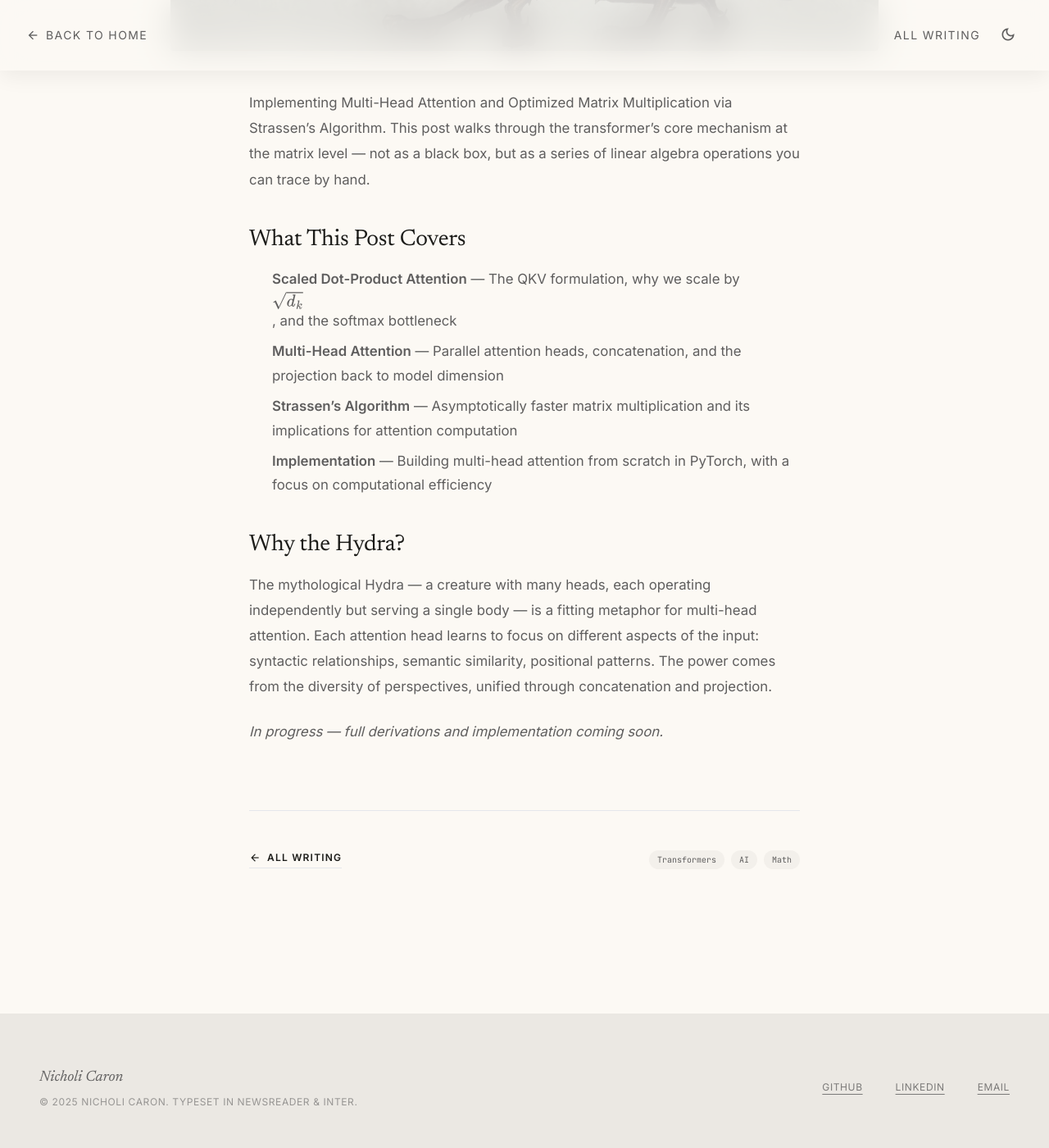
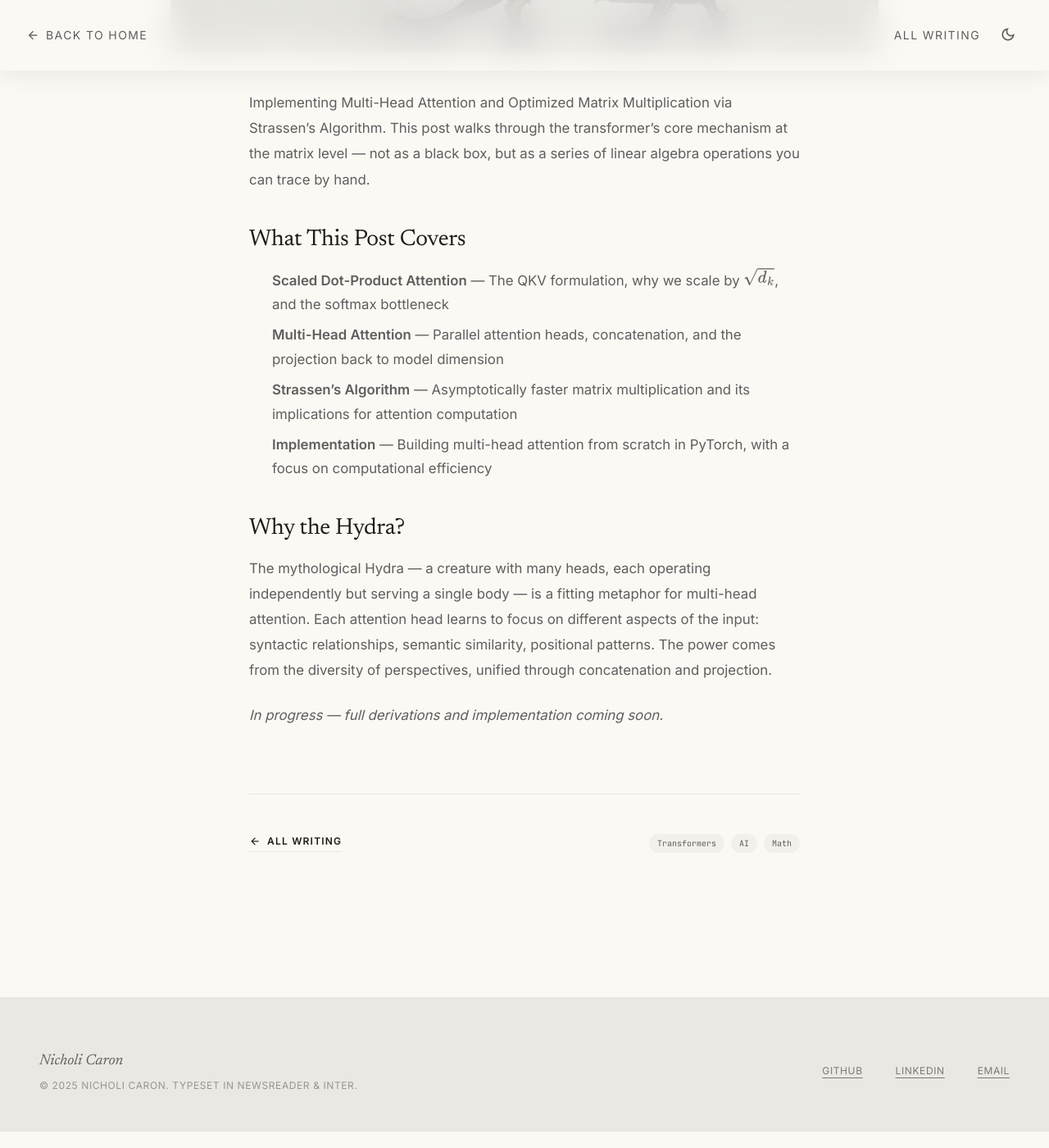
Before and after one commit to nicholicaron/nicholicaron.github.io, a Jekyll site: the page built from _posts/2023-06-18-multihead-attention.md, in a window 1280 px wide and 1400 px high, scrolled down 753 px. Shown: the whole window at 82% size. Built offline with Jekyll 4.4.1, drawn with Linux system fonts in a browser that asks for light colours; nearby versions of some CDN libraries.

Commit message:
Fix MathJax inline display to inline-block
Co-Authored-By: Claude Opus 4.6 (1M context) <noreply@anthropic.com>

```diff
--- a/_includes/head.html
+++ b/_includes/head.html
@@ -184,7 +184,7 @@
   }
   /* MathJax inline rendering */
   mjx-container[jax="SVG"] {
-    display: inline !important;
+    display: inline-block !important;
     vertical-align: baseline !important;
   }
   mjx-container[jax="SVG"][display="true"] {
```
